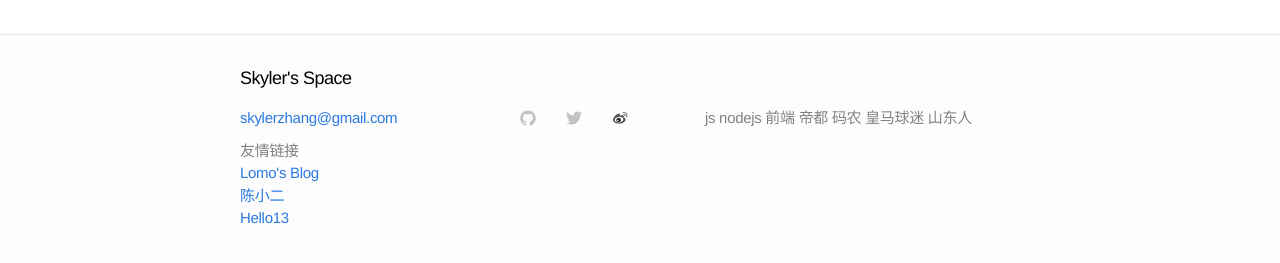
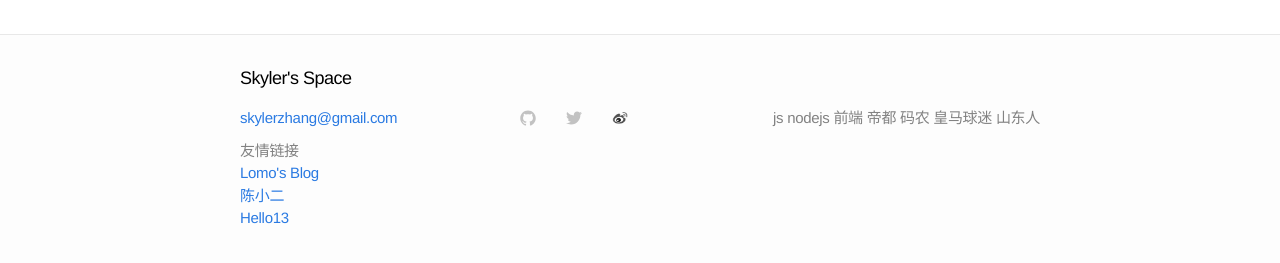
Before and after one commit to skylerzhang/skylerzhang.github.io, a Jekyll site: the page built from index.html, in a window 1280 px wide. Shown: the part 538-801 px from the top of the page. Built offline with Jekyll 4.4.1, drawn with Linux system fonts in a browser that asks for light colours.

Commit message:
add info

```diff
--- a/_includes/footer.html
+++ b/_includes/footer.html
@@ -67,7 +67,7 @@
     </div>
 
     <div class="footer-col-3 column">
-      <p class="text">{{ site.description }}</p>
+      <p style="text-align: right" class="text">{{ site.description }}</p>
     </div>
 
   </div>
```
